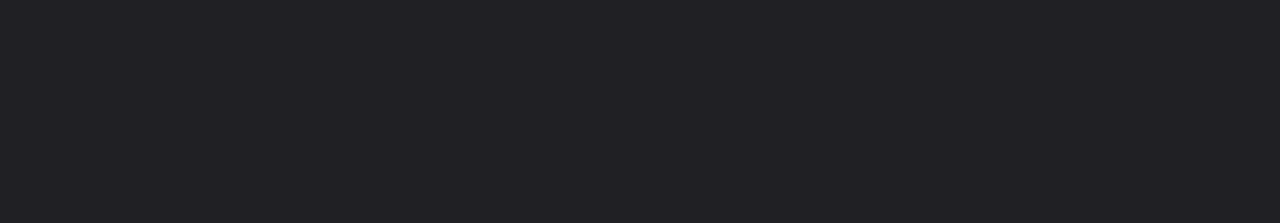
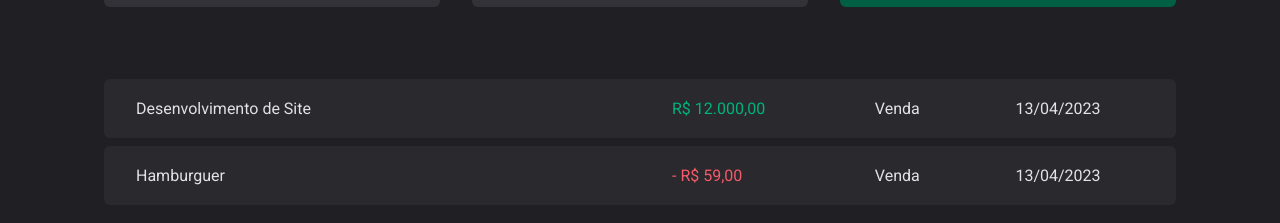
Before and after one commit to joao-pedro-moreno/DT-money, a React (Vite) app: page / in a window 1280 px wide. Shown: the part 523-746 px from the top of the page. Built offline with nearby package versions, Linux system fonts and the light colour scheme.

Commit message:
Transactions table created

```diff
--- a/src/pages/Transactions/index.tsx
+++ b/src/pages/Transactions/index.tsx
@@ -1,11 +1,39 @@
-import { Header } from './components/Header'
-import { Summary } from './components/Summary'
+import { Header } from '../../components/Header'
+import { Summary } from '../../components/Summary'
+import {
+  PriceHighlight,
+  TransactionsContainer,
+  TransactionsTable,
+} from './styles'
 
 export function Transactions() {
   return (
     <div>
       <Header />
       <Summary />
+
+      <TransactionsContainer>
+        <TransactionsTable>
+          <tbody>
+            <tr>
+              <td>Desenvolvimento de Site</td>
+              <td>
+                <PriceHighlight variant="income">R$ 12.000,00</PriceHighlight>
+              </td>
+              <td>Venda</td>
+              <td>13/04/2023</td>
+            </tr>
+            <tr>
+              <td>Hamburguer</td>
+              <td>
+                <PriceHighlight variant="outcome">- R$ 59,00</PriceHighlight>
+              </td>
+              <td>Venda</td>
+              <td>13/04/2023</td>
+            </tr>
+          </tbody>
+        </TransactionsTable>
+      </TransactionsContainer>
     </div>
   )
 }
--- a/src/pages/Transactions/styles.ts
+++ b/src/pages/Transactions/styles.ts
@@ -0,0 +1,40 @@
+import { styled } from 'styled-components'
+
+export const TransactionsContainer = styled.main`
+  width: 100%;
+  max-width: 1120px;
+  margin: 4rem auto 0;
+  padding: 0 1.5rem;
+`
+
+export const TransactionsTable = styled.table`
+  width: 100%;
+  border-collapse: separate;
+  border-spacing: 0 0.5rem;
+  margin-top: 1.5rem;
+
+  td {
+    padding: 1.25rem 2rem;
+    background-color: ${({ theme }) => theme['gray-700']};
+
+    &:first-child {
+      width: 50%;
+      border-top-left-radius: 6px;
+      border-bottom-left-radius: 6px;
+    }
+
+    &:last-child {
+      border-top-right-radius: 6px;
+      border-bottom-right-radius: 6px;
+    }
+  }
+`
+
+interface PriceHighlightProps {
+  variant: 'income' | 'outcome'
+}
+
+export const PriceHighlight = styled.span<PriceHighlightProps>`
+  color: ${({ theme, variant }) =>
+    variant === 'income' ? theme['green-300'] : theme['red-300']};
+`
```
Also changed, not shown: src/components/Header/index.tsx (renamed from src/pages/Transactions/components/Header/index.tsx), src/components/Header/styles.ts (renamed from src/pages/Transactions/components/Header/styles.ts), src/components/Summary/index.tsx (renamed from src/pages/Transactions/components/Summary/index.tsx), src/components/Summary/styles.ts (renamed from src/pages/Transactions/components/Summary/styles.ts).
